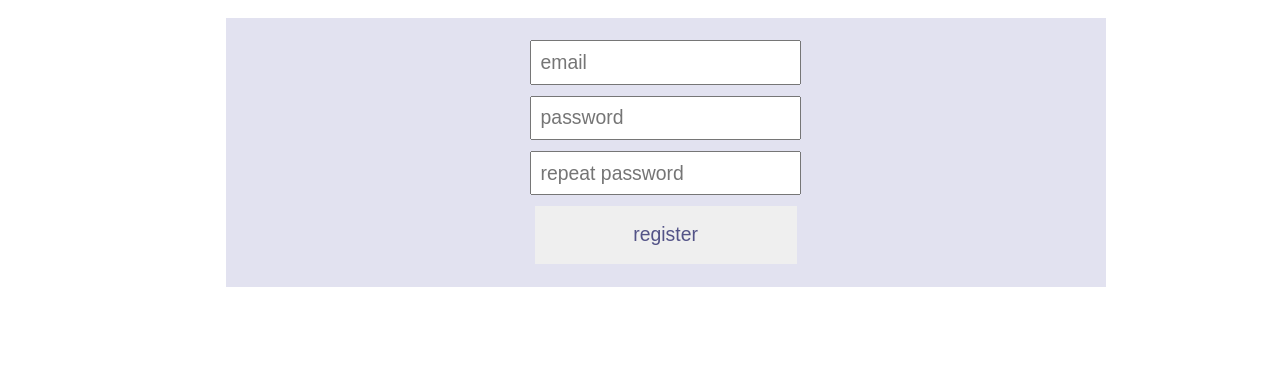
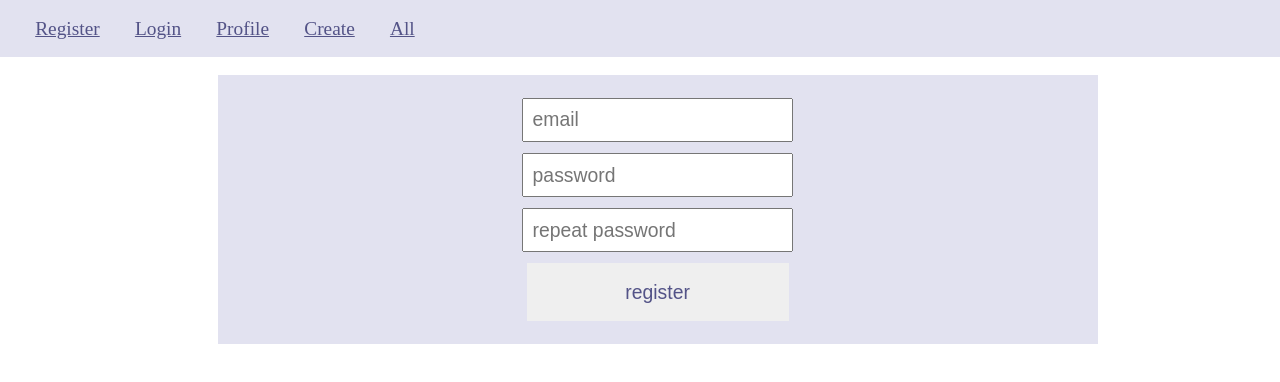
Before and after one commit to KlimaGi/users-login-registration, a React (Create React App) app in the folder front/: page /register in a window 1280 px wide. Shown: the top 382 px of the page. Built offline with nearby package versions, Linux system fonts and the light colour scheme.

Commit message:
feat: refactor structure

```diff
--- a/front/src/App.js
+++ b/front/src/App.js
@@ -1,19 +1,45 @@
-import React from 'react';
+import React, { useState } from 'react';
 import './styles.css';
 import { BrowserRouter, Routes, Route } from "react-router-dom";
-import IndexPage from './pages/index-page';
+import MainContext from './context/main-context';
+import ProfilePage from './pages/profile-page';
 import LoginPage from './pages/login-page';
 import RegisterPage from './pages/register-page';
+import CreatePostPage from './pages/create-post-page';
+import AllPostsPage from './pages/all-posts-page';
+import SinglePostPage from './pages/single-post-page';
+import Toolbar from './components/toolbar';
+
 
 function App() {
+  const [posts, setPosts] = useState([]);
+  const [user, setUser] = useState(null);
+
+  const states = {
+    posts,
+    setPosts,
+    user,
+    setUser
+  }
+
   return (
+    <div>
+      <MainContext.Provider value={states}>
+
         <BrowserRouter>
+          <Toolbar />
           <Routes>
             <Route path='/' element={<LoginPage />} />
-        <Route path='/profile' element={<IndexPage />} />
             <Route path='/register' element={<RegisterPage />} />
+            <Route path='/profile' element={<ProfilePage />} />
+            <Route path='/create' element={<CreatePostPage />} />
+            <Route path='/allPosts' element={<AllPostsPage />} />
+            <Route path='/singlePost' element={<SinglePostPage />} />
+
           </Routes>
         </BrowserRouter>
+      </MainContext.Provider>
+    </div>
   );
 }
 
--- /dev/null
+++ b/front/src/components/login.jsx
@@ -0,0 +1,38 @@
+import React, { useRef, useState } from 'react';
+import { useNavigate } from 'react-router-dom';
+import { post } from '../plugins/http';
+import Button from '../components/button';
+
+const Login = () => {
+  const emailRef = useRef();
+  const passwordRef = useRef();
+  const [error, setError] = useState('');
+  const nav = useNavigate();
+
+  async function login() {
+    const loginData = {
+      email: emailRef.current.value,
+      password: passwordRef.current.value,
+    };
+    const res = await post('login', loginData);
+    console.log('loginData res', res);
+    sessionStorage.setItem('secret', res.data);
+    if (res.error) return setError(res.message);
+    nav("/profile");
+  }
+
+  return (
+    <div className='main'>
+
+      <div className='container'>
+        <input ref={emailRef} type='text' placeholder='email' className='input' />
+        <input ref={passwordRef} type='text' placeholder='password' className='input' />
+
+        <Button func={login} text="login" />
+        <span className='error-msg'>{error}</span>
+      </div>
+    </div>
+  )
+}
+
+export default Login;
--- /dev/null
+++ b/front/src/components/register.jsx
@@ -0,0 +1,45 @@
+import React, { useRef, useState } from 'react';
+import { post } from '../plugins/http';
+import { useNavigate } from 'react-router-dom';
+
+
+const Register = () => {
+  const emailRef = useRef();
+  const passwordRef = useRef();
+  const password2Ref = useRef();
+
+  const [error, setError] = useState('');
+  const nav = useNavigate();
+
+  async function register() {
+    const registerData = {
+      email: emailRef.current.value,
+      password: passwordRef.current.value,
+      password2: password2Ref.current.value,
+    };
+
+    const res = await post('register', registerData);
+    setError(res.message);
+    if (!res.error) {
+      console.log('res.data', res.data);
+      sessionStorage.setItem('secret', res.data);
+      nav("/login");
+    };
+    console.log('registerData res', res);
+  }
+
+  return (
+    <div className='main'>
+      <div className='container form' >
+        <input ref={emailRef} type='text' placeholder='email' />
+        <input ref={passwordRef} type='text' placeholder='password' />
+        <input ref={password2Ref} type='text' placeholder='repeat password' />
+
+        <button className='button' onClick={register}>register</button>
+        <span className='error-msg'>{error}</span>
+      </div>
+    </div>
+  )
+}
+
+export default Register;
--- /dev/null
+++ b/front/src/components/toolbar.jsx
@@ -0,0 +1,17 @@
+import React from 'react';
+import { Link } from 'react-router-dom';
+
+const Toolbar = () => {
+  return (
+    <div className='toolbar'>
+      <Link to='/register'>Register</Link>
+      <Link to='/'>Login</Link>
+
+      <Link to='/profile'>Profile</Link>
+      <Link to='/create'>Create</Link>
+      <Link to='/allPosts'>All</Link>
+    </div>
+  )
+}
+
+export default Toolbar;
--- /dev/null
+++ b/front/src/context/main-context.js
@@ -0,0 +1,5 @@
+import { createContext } from "react";
+
+const MainContext = createContext();
+
+export default MainContext;
--- /dev/null
+++ b/front/src/pages/all-posts-page.jsx
@@ -0,0 +1,11 @@
+import React from 'react'
+
+const AllPostsPage = () => {
+  return (
+    <div>
+      All Posts Page
+    </div>
+  )
+}
+
+export default AllPostsPage;
--- /dev/null
+++ b/front/src/pages/create-post-page.jsx
@@ -0,0 +1,11 @@
+import React from 'react'
+
+const CreatePostPage = () => {
+  return (
+    <div>
+      Create Post Page
+    </div>
+  )
+}
+
+export default CreatePostPage;
--- a/front/src/pages/login-page.jsx
+++ b/front/src/pages/login-page.jsx
@@ -1,36 +1,11 @@
-import React, { useRef, useState } from 'react';
-import { useNavigate } from 'react-router-dom';
-import { post } from '../plugins/http';
-import Button from '../components/button';
+import React from 'react';
+import Login from '../components/login';
 
 const LoginPage = () => {
-  const emailRef = useRef();
-  const passwordRef = useRef();
-  const [error, setError] = useState('');
-  const nav = useNavigate();
-
-  async function login() {
-    const loginData = {
-      email: emailRef.current.value,
-      password: passwordRef.current.value,
-    };
-    const res = await post('login', loginData);
-    console.log('loginData res', res);
-    sessionStorage.setItem('secret', res.data);
-    if (res.error) return setError(res.message);
-    nav("/profile");
-  }
 
   return (
-    <div className='main'>
-
-      <div className='container'>
-        <input ref={emailRef} type='text' placeholder='email' className='input' />
-        <input ref={passwordRef} type='text' placeholder='password' className='input' />
-
-        <Button func={login} text="login" />
-        <span className='error-msg'>{error}</span>
-      </div>
+    <div>
+      <Login />
     </div>
   )
 }
--- a/front/src/pages/index-page.jsx
+++ b/front/src/pages/profile-page.jsx
@@ -3,7 +3,7 @@ import { useNavigate } from 'react-router-dom';
 import Button from '../components/button';
 import Profile from '../components/profile';
 
-const IndexPage = () => {
+const ProfilePage = () => {
   const nav = useNavigate();
 
   const logout = () => {
@@ -25,4 +25,4 @@ const IndexPage = () => {
   )
 }
 
-export default IndexPage;
+export default ProfilePage;
--- a/front/src/pages/register-page.jsx
+++ b/front/src/pages/register-page.jsx
@@ -1,42 +1,11 @@
-import React, { useRef, useState } from 'react';
-import { post } from '../plugins/http';
-import { useNavigate } from 'react-router-dom';
+import React from 'react';
+import Register from '../components/register';
 
 const RegisterPage = () => {
-  const emailRef = useRef();
-  const passwordRef = useRef();
-  const password2Ref = useRef();
-
-  const [error, setError] = useState('');
-  const nav = useNavigate();
-
-  async function register() {
-    const registerData = {
-      email: emailRef.current.value,
-      password: passwordRef.current.value,
-      password2: password2Ref.current.value,
-    };
-
-    const res = await post('register', registerData);
-    setError(res.message);
-    if (!res.error) {
-      console.log('res.data', res.data);
-      sessionStorage.setItem('secret', res.data);
-      nav("/login");
-    };
-    console.log('registerData res', res);
-  }
 
   return (
-    <div className='main'>
-      <div className='container form' >
-        <input ref={emailRef} type='text' placeholder='email' />
-        <input ref={passwordRef} type='text' placeholder='password' />
-        <input ref={password2Ref} type='text' placeholder='repeat password' />
-
-        <button className='button' onClick={register}>register</button>
-        <span className='error-msg'>{error}</span>
-      </div>
+    <div>
+      <Register />
     </div>
   )
 }
--- /dev/null
+++ b/front/src/pages/single-post-page.jsx
@@ -0,0 +1,11 @@
+import React from 'react'
+
+const SinglePostPage = () => {
+  return (
+    <div>
+      Single Post Page
+    </div>
+  )
+}
+
+export default SinglePostPage;
--- a/front/src/styles.css
+++ b/front/src/styles.css
@@ -9,6 +9,7 @@
   box-sizing: border-box;
   color: var(--dark);
   font-size: 1.1rem;
+  margin: 0;
 }
 
 .main {
@@ -91,3 +92,11 @@
   overflow: hidden;
   border-radius: 50%;
 }
+
+.toolbar {
+  padding: 1rem;
+  background-color: var(--light);
+}
+.toolbar a {
+  margin: 1rem;
+}
```
Also changed, not shown: 2 other files (tests, documents, lock files or other folders). Lines whose indentation alone changed are shown as unchanged.
